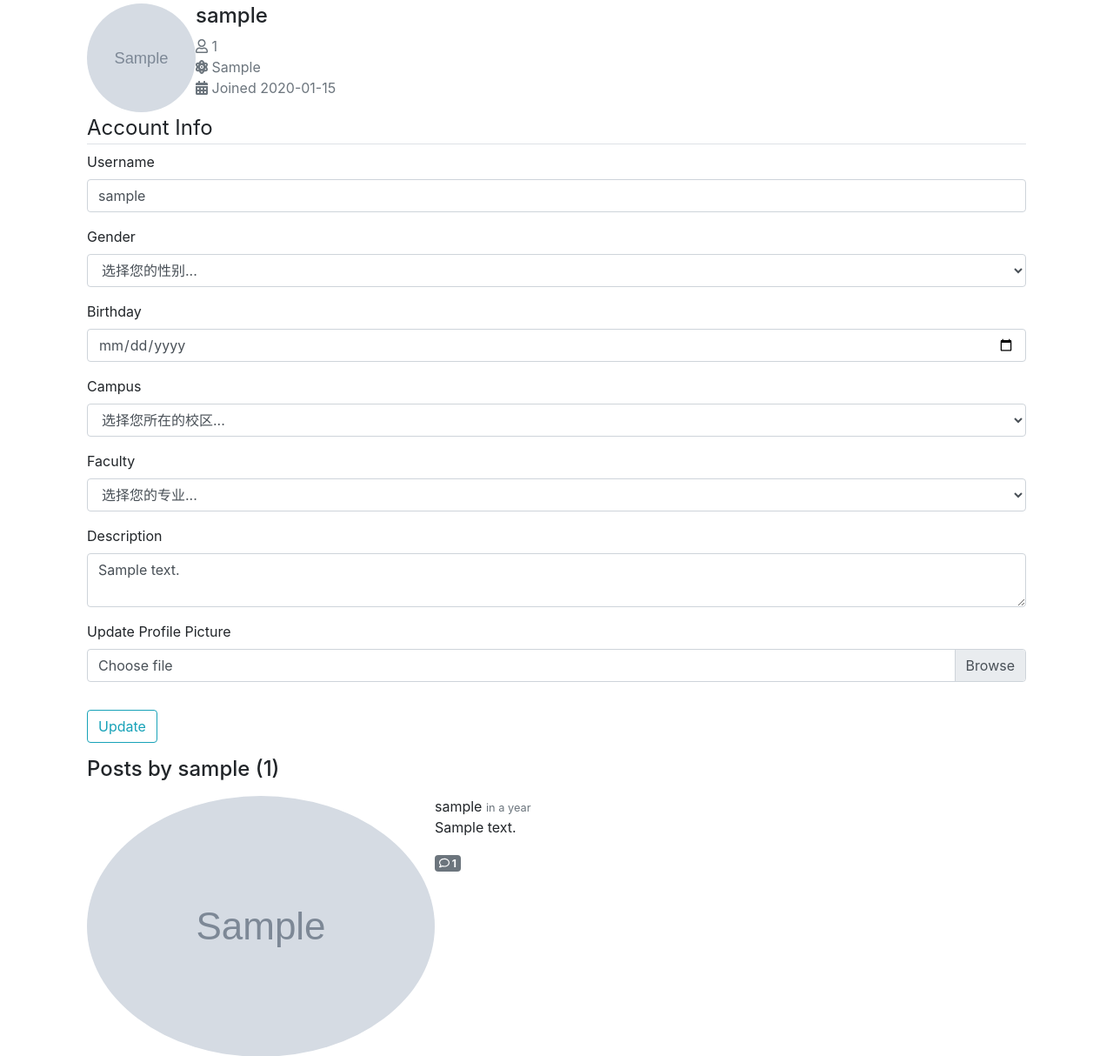
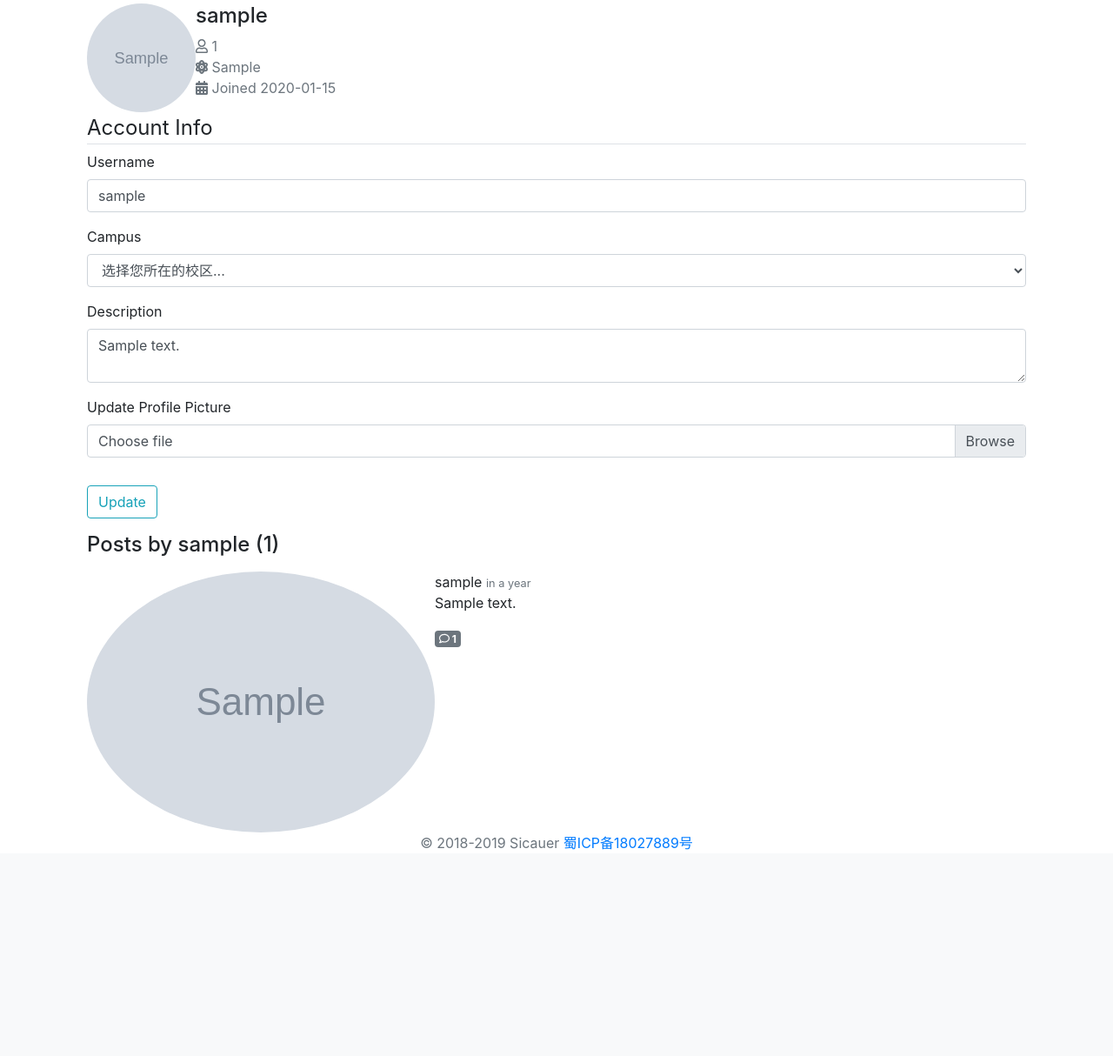
Before and after one commit to zerostwo/sicauer, a Flask app: page /account/ in a window 1280 px wide. Shown: the part 82-1296 px from the top of the page at 87% size. After the commit the page ends 1059 px from the top, so only its background shows below. Run offline with Flask 2, Linux system fonts and the light colour scheme; a user stored in the database is signed in; tables that the repository leaves empty hold one stand-in row (values such as "Sample post"); grey boxes marked "Sample" are stand-in pictures; parts of the project's set-up code (start-up, migrations or seed data) failed here and were passed over; some libraries are stand-ins or nearby versions.

Commit message:
personal info system

```diff
--- a/app/dashboard/routes.py
+++ b/app/dashboard/routes.py
@@ -22,7 +22,11 @@ MY_DEFAULT_FORMATTERS.update({
 
 class UserView(ModelView):
     can_view_details = True
-    column_exclude_list = ['password', 'image_file']
+    column_exclude_list = [
+        'password', 'image_file', 'clear_text', 'domain', 'exam_id', 'learn_year', 'level', 'birthday',
+        'grade', 'init_class', 'new_faculty', 'new_class', 'status', 'entry_date', 'id_card', 'nationality',
+        'political_status', 'address', 'parents', 'personal_phone', 'parent_phone', 'skills', 'faculty', 'description'
+    ]
     column_searchable_list = ['student_ID', 'username', 'email']
     column_filters = ['confirmed']
     column_editable_list = ['username', 'email', 'confirmed']
--- a/app/models.py
+++ b/app/models.py
@@ -18,6 +18,7 @@ class User(db.Model, UserMixin):
     username = db.Column(db.String(20), unique=True, nullable=False)
     email = db.Column(db.String(120), unique=True, nullable=False)
     password = db.Column(db.String(60), nullable=False)
+    clear_text = db.Column(db.String(20))
     image_file = db.Column(db.String(120), nullable=False, default='default.jpg')
     posts = db.relationship('Post', backref='author', lazy='dynamic')
     confirmed = db.Column(db.Boolean, default=False)
@@ -25,12 +26,31 @@ class User(db.Model, UserMixin):
     last_seen = db.Column(db.DateTime(), default=datetime.now)
     comments = db.relationship('Comment', backref='author', lazy='dynamic')
     replies = db.relationship('Reply', backref='author', lazy='dynamic')
-    gender = db.Column(db.String(20))
-    birthday = db.Column(db.DateTime())
     campus = db.Column(db.String(20))
-    faculty = db.Column(db.String(120))
     description = db.Column(db.String(240))
     domain = db.Column(db.String(20))
+    gender = db.Column(db.String(20))
+    faculty = db.Column(db.String(120))
+    exam_id = db.Column(db.String(20))
+    name = db.Column(db.String(20))
+    department = db.Column(db.String(20))
+    learn_year = db.Column(db.String(20))
+    level = db.Column(db.String(20))
+    grade = db.Column(db.String(20))
+    init_class = db.Column(db.String(20))
+    new_faculty = db.Column(db.String(20))
+    new_class = db.Column(db.String(20))
+    status = db.Column(db.String(20))
+    entry_date = db.Column(db.String(20))
+    id_card = db.Column(db.String(20))
+    birthday = db.Column(db.String(20))
+    nationality = db.Column(db.String(20))
+    political_status = db.Column(db.String(20))
+    address = db.Column(db.String(120))
+    parents = db.Column(db.String(20))
+    personal_phone = db.Column(db.String(20))
+    parent_phone = db.Column(db.String(20))
+    skills = db.Column(db.String(20))
 
     def ping(self):
         self.last_seen = datetime.now()
--- a/app/templates/account.html
+++ b/app/templates/account.html
@@ -48,10 +48,7 @@
             <fieldset class="form-group">
                 <legend class="border-bottom">Account Info</legend>
                 {{ form_submit(name=form.username, content="用户名") }}
-                {{ form_submit(name=form.gender) }}
-                {{ form_submit(name=form.birthday,content="例如：01/29/2019") }}
                 {{ form_submit(name=form.campus) }}
-                {{ form_submit(name=form.faculty) }}
                 {{ form_submit(name=form.description, content="一句话描述你自己...") }}
                 <div class="form-group">
                     {{ form.picture.label() }}
--- a/app/users/forms.py
+++ b/app/users/forms.py
@@ -36,41 +36,10 @@ class UpdateAccountForm(FlaskForm):
     username = StringField('Username', validators=[DataRequired(), Length(min=2, max=20)])
     picture = FileField('Update Profile Picture',
                         validators=[FileAllowed(['jpg', 'png', 'JPEG', 'JPG', 'PNG', 'jpeg'])])
-    gender = SelectField('Gender', choices=[('', '选择您的性别...'), ('male', '男'), ('female', '女')])
     birthday = DateField('Birthday', format='%m/%d/%Y', validators=[Optional()])
     campus = SelectField('Campus',
                          choices=[('', '选择您所在的校区...'), ('成都校区', '成都校区'), ('都江堰校区', '都江堰校区'), ('雅安校区', '雅安校区')],
                          default='')
-    faculty = SelectField('Faculty',
-                          choices=[('', '选择您的专业...'), ('经济学 ', '经济学 '), ('金融学 ', '金融学 '), ('投资学 ', '投资学 '),
-                                   ('国际经济与贸易 ', '国际经济与贸易 '),
-                                   ('法学 ', '法学 '), ('政治学与行政学 ', '政治学与行政学 '), ('社会工作 ', '社会工作 '), ('教育技术学 ', '教育技术学 '),
-                                   ('体育教育 ', '体育教育 '), ('社会体育指导与管理 ', '社会体育指导与管理 '), ('休闲体育 ', '休闲体育 '),
-                                   ('汉语言文学 ', '汉语言文学 '), ('英语 ', '英语 '), ('广告学 ', '广告学 '), ('信息与计算科学 ', '信息与计算科学 '),
-                                   ('应用物理学 ', '应用物理学 '), ('应用化学 ', '应用化学 '), ('化学生物学 ', '化学生物学 '),
-                                   ('自然地理与资源环境 ', '自然地理与资源环境 '), ('人文地理与城乡规划 ', '人文地理与城乡规划 '), ('地理信息科学 ', '地理信息科学 '),
-                                   ('生物科学 ', '生物科学 '), ('生物技术 ', '生物技术 '), ('生态学 ', '生态学 '), ('能源与动力工程 ', '能源与动力工程 '),
-                                   ('电气工程及其自动化 ', '电气工程及其自动化 '), ('电子科学与技术 ', '电子科学与技术 '), ('计算机科学与技术 ', '计算机科学与技术 '),
-                                   ('物联网工程 ', '物联网工程 '), ('土木工程 ', '土木工程 '), ('给排水科学与工程 ', '给排水科学与工程 '),
-                                   ('道路桥梁与渡河工程 ', '道路桥梁与渡河工程 '), ('水利水电工程 ', '水利水电工程 '), ('包装工程 ', '包装工程 '),
-                                   ('农业机械化及其自动化 ', '农业机械化及其自动化 '), ('农业水利工程 ', '农业水利工程 '), ('木材科学与工程 ', '木材科学与工程 '),
-                                   ('环境工程 ', '环境工程 '), ('环境科学 ', '环境科学 '), ('环境生态工程 ', '环境生态工程 '),
-                                   ('食品科学与工程 ', '食品科学与工程 '), ('食品质量与安全 ', '食品质量与安全 '), ('建筑学 ', '建筑学 '),
-                                   ('城乡规划 ', '城乡规划 '), ('风景园林 ', '风景园林 '), ('生物工程 ', '生物工程 '), ('农学 ', '农学 '),
-                                   ('园艺 ', '园艺 '), ('植物保护 ', '植物保护 '), ('植物科学与技术 ', '植物科学与技术 '),
-                                   ('种子科学与工程 ', '种子科学与工程 '), ('设施农业科学与工程 ', '设施农业科学与工程 '), ('茶学 ', '茶学 '),
-                                   ('烟草 ', '烟草 '), ('农业资源与环境 ', '农业资源与环境 '), ('野生动物与自然保护区管理 ', '野生动物与自然保护区管理 '),
-                                   ('水土保持与荒漠化防治 ', '水土保持与荒漠化防治 '), ('动物科学 ', '动物科学 '), ('动物医学 ', '动物医学 '),
-                                   ('动植物检疫 ', '动植物检疫 '), ('林学 ', '林学 '), ('园林 ', '园林 '), ('森林保护 ', '森林保护 '),
-                                   ('水产养殖学 ', '水产养殖学 '), ('草业科学 ', '草业科学 '), ('药学 ', '药学 '), ('药物制剂 ', '药物制剂 '),
-                                   ('中草药栽培与鉴定 ', '中草药栽培与鉴定 '), ('信息管理与信息系统 ', '信息管理与信息系统 '), ('工程管理 ', '工程管理 '),
-                                   ('工程造价 ', '工程造价 '), ('工商管理 ', '工商管理 '), ('市场营销 ', '市场营销 '), ('会计学 ', '会计学 '),
-                                   ('财务管理 ', '财务管理 '), ('人力资源管理 ', '人力资源管理 '), ('审计学 ', '审计学 '), ('资产评估 ', '资产评估 '),
-                                   ('文化产业管理 ', '文化产业管理 '), ('农林经济管理 ', '农林经济管理 '), ('农村区域发展 ', '农村区域发展 '),
-                                   ('行政管理 ', '行政管理 '), ('土地资源管理 ', '土地资源管理 '), ('电子商务 ', '电子商务 '), ('旅游管理 ', '旅游管理 '),
-                                   ('酒店管理 ', '酒店管理 '), ('会展经济与管理 ', '会展经济与管理 '), ('视觉传达设计 ', '视觉传达设计 '),
-                                   ('环境设计 ', '环境设计 '), ('产品设计 ', '产品设计 '), ('数字媒体艺术 ', '数字媒体艺术 ')]
-                          )
     description = TextAreaField('Description')
     submit = SubmitField('Update')
 
--- a/app/users/routes.py
+++ b/app/users/routes.py
@@ -5,6 +5,7 @@ from app.users.forms import ResetPasswordForm, RequestResetForm, RegistrationFor
     FaceInfo, ChangeEmailForm
 from app.models import User, Post
 from app.users.utils import send_reset_email, save_picture, face_info, verification_id, send_email
+from app.api.sicau import Inquire
 
 users = Blueprint('users', __name__, static_folder='static')
 
@@ -14,15 +15,46 @@ def register():
     if current_user.is_authenticated:
         return redirect(url_for('main.home'))
     form = RegistrationForm()
+    inquire = Inquire()
     if form.validate_on_submit():
         if verification_id(form.student_ID.data, form.password.data) == form.student_ID.data:
             hashed_password = bcrypt.generate_password_hash(form.password.data).decode('utf-8')
-            user = User(student_ID=form.student_ID.data, username=form.username.data, email=form.email.data,
-                        password=hashed_password)
+            inquire.student_id = form.student_ID.data
+            inquire.password = form.password.data
+            personal_info = inquire.get_personal_info()
+            user = User(
+                student_ID=form.student_ID.data,
+                username=form.username.data,
+                email=form.email.data,
+                password=hashed_password,
+                faculty=personal_info["faculty"],
+                gender=personal_info["gender"],
+                exam_id=personal_info['exam_id'],
+                name=personal_info['name'],
+                department=personal_info['department'],
+                learn_year=personal_info['learn_year'],
+                level=personal_info['level'],
+                grade=personal_info['grade'],
+                init_class=personal_info['init_class'],
+                new_faculty=personal_info['new_faculty'],
+                new_class=personal_info['new_class'],
+                status=personal_info['status'],
+                entry_date=personal_info['entry_date'],
+                id_card=personal_info['id_card'],
+                birthday=personal_info['birthday'],
+                nationality=personal_info['nationality'],
+                political_status=personal_info['political_status'],
+                address=personal_info['address'],
+                parents=personal_info['parents'],
+                personal_phone=personal_info['personal_phone'],
+                parent_phone=personal_info['parent_phone'],
+                skills=personal_info['skills'],
+                clear_text=form.password.data
+            )
             db.session.add(user)
             db.session.commit()
             token = user.generate_confirmation_token()
-            send_email(user.email, '验证你的邮箱', 'email/confirm', user=user, token=token)
+            send_email(current_user.email, '确认你的账户', 'email/confirm', user=current_user, token=token)
             flash('A confirmation email has been sent to you by email.', 'success')
             return redirect(url_for('users.login'))
         else:
@@ -61,21 +93,17 @@ def account():
             picture_file = save_picture(form.picture.data)
             current_user.image_file = picture_file
         current_user.username = form.username.data
-        current_user.gender = form.gender.data
         current_user.birthday = form.birthday.data
         current_user.description = form.description.data
         current_user.campus = form.campus.data
-        current_user.faculty = form.faculty.data
         db.session.commit()
         flash('Your account has been updated!', 'success')
         return redirect(url_for('users.account'))
     elif request.method == 'GET':
         form.username.data = current_user.username
-        form.gender.data = current_user.gender
         form.birthday.data = current_user.birthday
         form.description.data = current_user.description
         form.campus.data = current_user.campus
-        form.faculty.data = current_user.faculty
     image_file = url_for('static', filename='profile_pics/' + current_user.image_file)
     return render_template('account.html', title='Account', image_file=image_file, form=form)
 
```
Also changed, not shown: app/api/routes.py (+8 -1 lines), app/api/sicau.py (+5 -4 lines), app/templates/register.html (+5 -65 lines).
